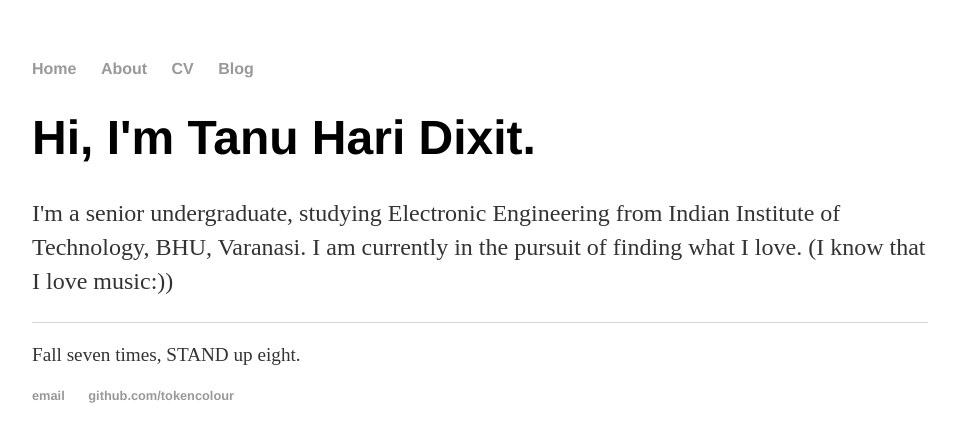
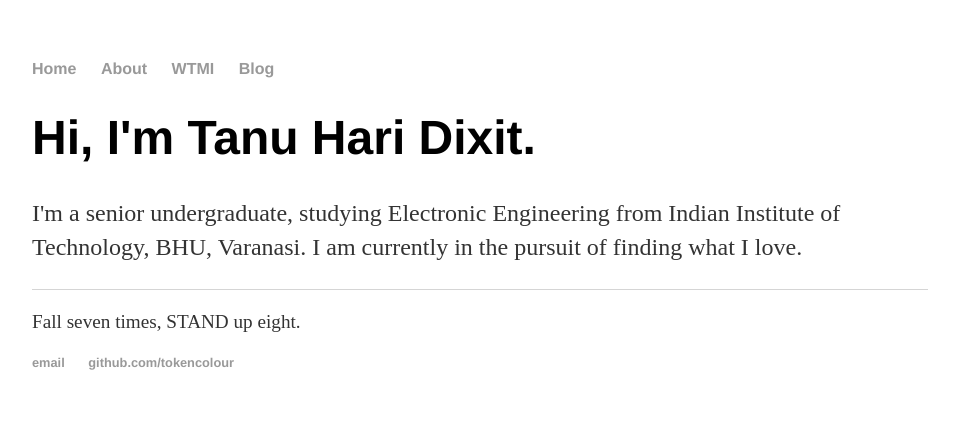
Before and after one commit to tokencolour/tokencolour.github.io, a Jekyll site: the page built from index.html, in a window 1280 px wide. Shown: the top 442 px of the page, without its empty margins (160-1114 px from the left). Built offline with Jekyll 4.4.1, drawn with Linux system fonts in a browser that asks for light colours.

Commit message:
Added a few changes

```diff
--- a/_layouts/default.html
+++ b/_layouts/default.html
@@ -10,7 +10,7 @@
 	    		<ul>
 	        		<li><a href="/">Home</a></li>
 		        	<li><a href="/about">About</a></li>
-	        		<li><a href="/cv">CV</a></li>
+	        		<li><a href="/cv">WTMI</a></li>
 	        		<li><a href="/blog">Blog</a></li>
 	    		</ul>
 			</nav>
--- a/index.html
+++ b/index.html
@@ -4,4 +4,4 @@
 ---
 <div class="blurb">
 	<h1>Hi, I'm Tanu Hari Dixit.</h1>
-	<p>I'm a senior undergraduate, studying Electronic Engineering from Indian Institute of Technology, BHU, Varanasi. I am currently in the pursuit of finding what I love. (I know that I love music:)) </p></div><!-- /.blurb -->
+	<p>I'm a senior undergraduate, studying Electronic Engineering from Indian Institute of Technology, BHU, Varanasi. I am currently in the pursuit of finding what I love. </p></div><!-- /.blurb -->
```
Also changed, not shown: wtmi/index.html (added, +9 -0 lines), 1 other file.
